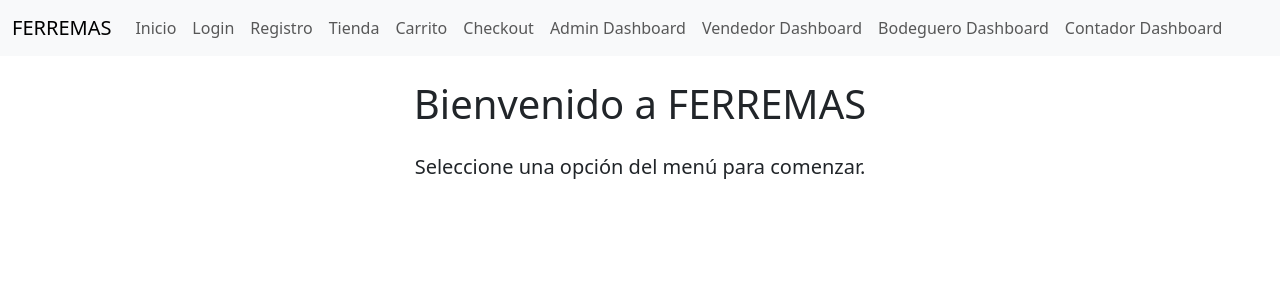
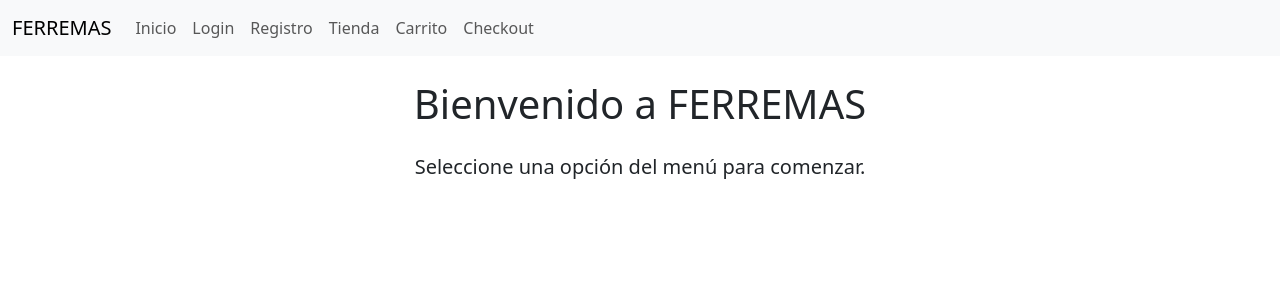
Before and after one commit to BNegro1/crud-motor-mikes, a Django app: page / in a window 1280 px wide. Shown: the top 300 px of the page. Run offline with Django 5.2, Linux system fonts and the light colour scheme.

Commit message:
Actualización html base

```diff
--- a/ferremas/usuarios/templates/inicioGeneralBase.html
+++ b/ferremas/usuarios/templates/inicioGeneralBase.html
@@ -33,18 +33,6 @@
                     <li class="nav-item">
                         <a class="nav-link" href="{% url 'checkout' %}">Checkout</a>
                     </li>
-                    <li class="nav-item">
-                        <a class="nav-link" href="{% url 'admin_dashboard' %}">Admin Dashboard</a>
-                    </li>
-                    <li class="nav-item">
-                        <a class="nav-link" href="{% url 'vendedor_dashboard' %}">Vendedor Dashboard</a>
-                    </li>
-                    <li class="nav-item">
-                        <a class="nav-link" href="{% url 'bodeguero_dashboard' %}">Bodeguero Dashboard</a>
-                    </li>
-                    <li class="nav-item">
-                        <a class="nav-link" href="{% url 'contador_dashboard' %}">Contador Dashboard</a>
-                    </li>
                 </ul>
             </div>
         </div>
```
Also changed, not shown: ferremas/db.sqlite3.
